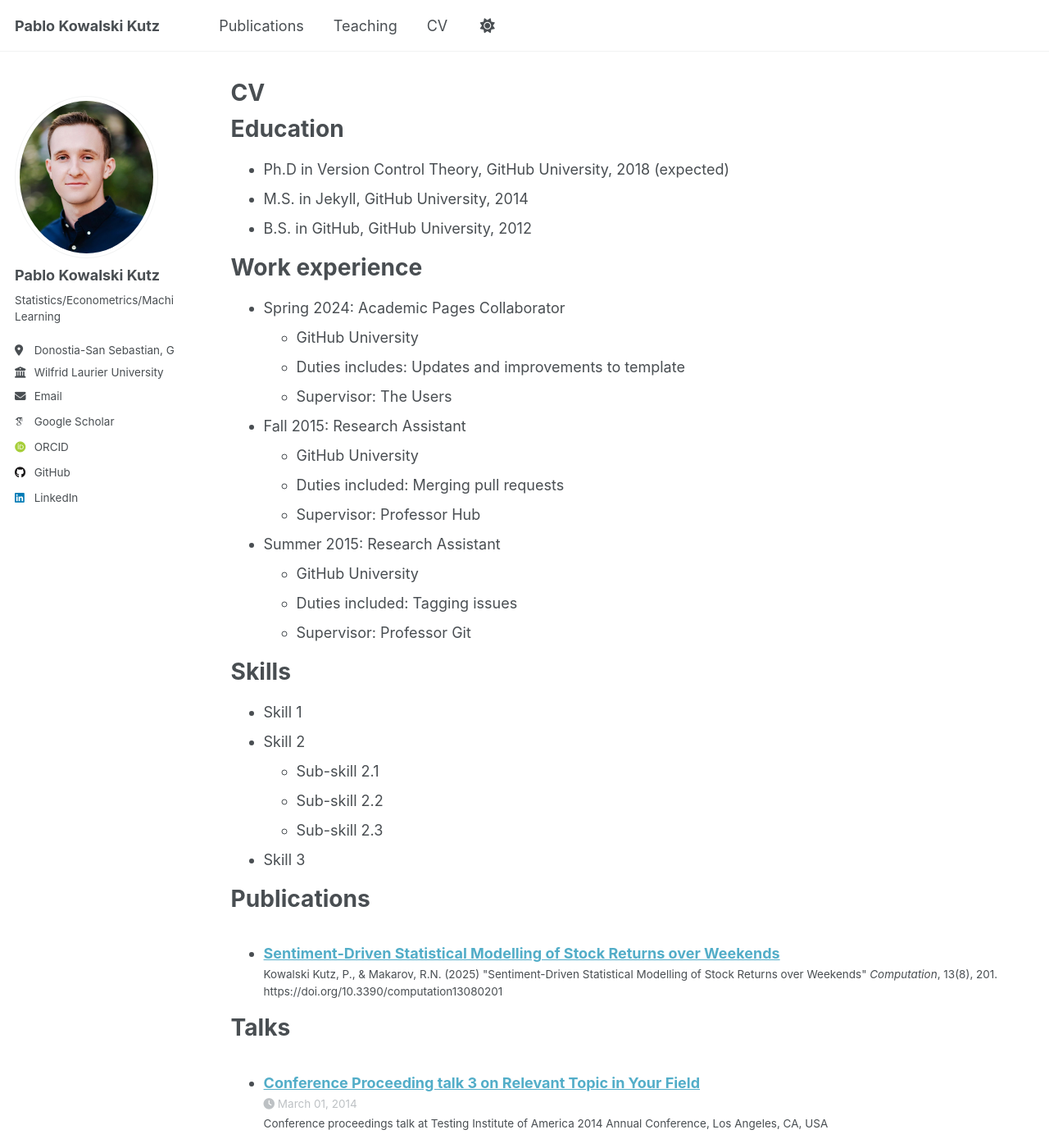
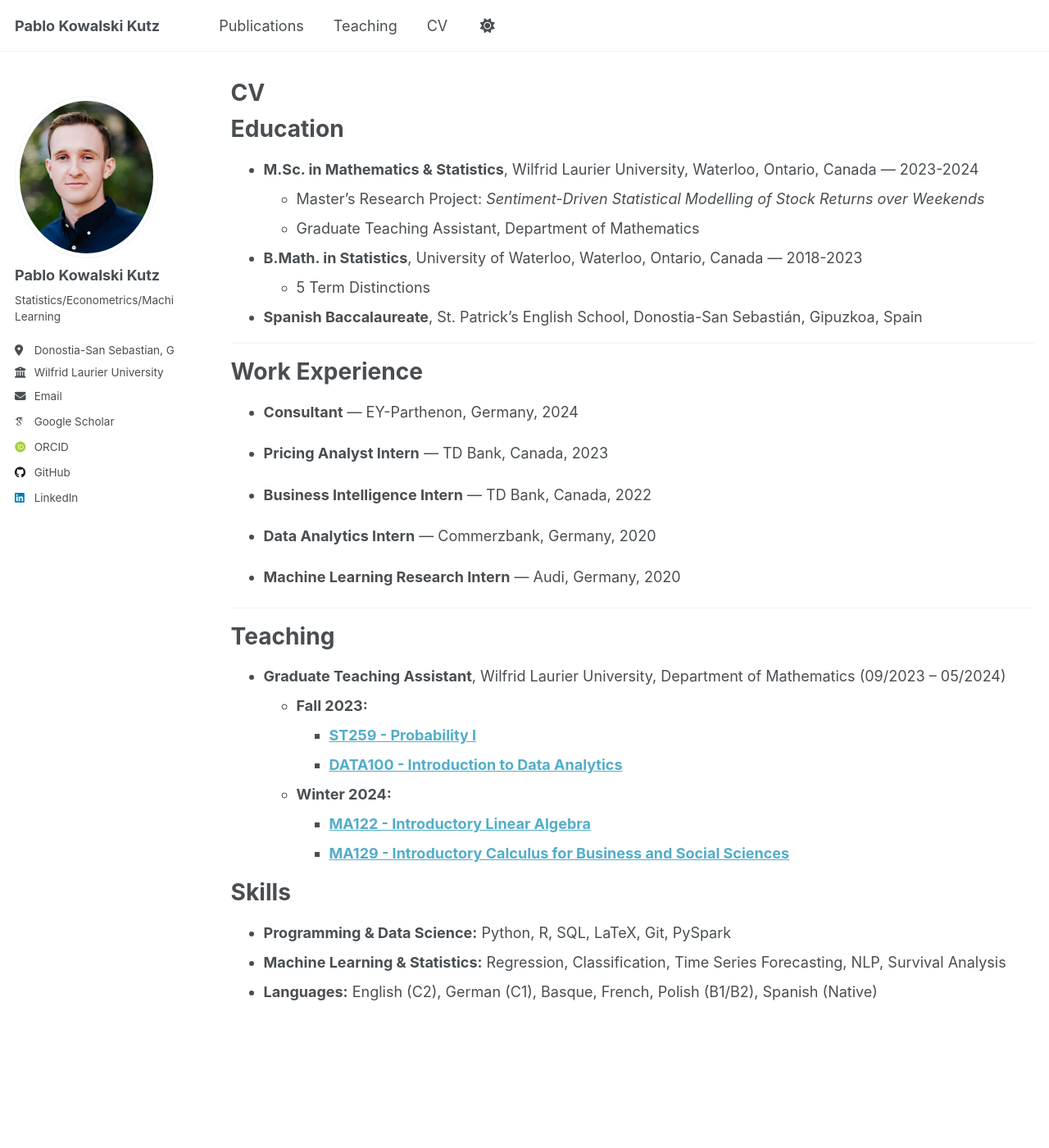
Before and after one commit to pabluski00/pabluski00.github.io, a Jekyll site: the page built from _pages/cv.md, in a window 1280 px wide and 1400 px high. Shown: the whole window at 82% size. Built offline with Jekyll 4.4.1, drawn with Linux system fonts in a browser that asks for light colours; some web fonts are replaced; a script that is not in the unit is left out; some of the changed text lies outside the part shown.

Commit message:
Update cv.md

```diff
--- a/_pages/cv.md
+++ b/_pages/cv.md
@@ -11,54 +11,46 @@ redirect_from:
 
 Education
 ======
-* Ph.D in Version Control Theory, GitHub University, 2018 (expected)
-* M.S. in Jekyll, GitHub University, 2014
-* B.S. in GitHub, GitHub University, 2012
+* **M.Sc. in Mathematics & Statistics**, Wilfrid Laurier University, Waterloo, Ontario, Canada — 2023-2024
+  * Master's Research Project: *Sentiment-Driven Statistical Modelling of Stock Returns over Weekends*
+  * Graduate Teaching Assistant, Department of Mathematics
 
-Work experience
+* **B.Math. in Statistics**, University of Waterloo, Waterloo, Ontario, Canada — 2018-2023
+  * 5 Term Distinctions
+
+* **Spanish Baccalaureate**, St. Patrick's English School, Donostia-San Sebastián, Gipuzkoa, Spain
+
+---
+
+Work Experience
 ======
-* Spring 2024: Academic Pages Collaborator
-  * GitHub University
-  * Duties includes: Updates and improvements to template
-  * Supervisor: The Users
+* **Consultant** — EY-Parthenon, Germany, 2024
 
-* Fall 2015: Research Assistant
-  * GitHub University
-  * Duties included: Merging pull requests
-  * Supervisor: Professor Hub
+* **Pricing Analyst Intern** — TD Bank, Canada, 2023
 
-* Summer 2015: Research Assistant
-  * GitHub University
-  * Duties included: Tagging issues
-  * Supervisor: Professor Git
+* **Business Intelligence Intern** — TD Bank, Canada, 2022
+
+* **Data Analytics Intern** — Commerzbank, Germany, 2020
+
+* **Machine Learning Research Intern** — Audi, Germany, 2020
+
+---
+
+
+Teaching
+======
+* **Graduate Teaching Assistant**, Wilfrid Laurier University, Department of Mathematics (09/2023 – 05/2024)
+  - **Fall 2023:**
+    - **[ST259 - Probability I](https://academic-calendar.wlu.ca/course.php?c=76585&cal=1&d=3120&s=1152&y=92)**
+    - **[DATA100 - Introduction to Data Analytics](https://academic-calendar.wlu.ca/course.php?c=60407&cal=1&d=2426&s=1000&y=83)**
+  - **Winter 2024:**
+    - **[MA122 - Introductory Linear Algebra](https://academic-calendar.wlu.ca/course.php?c=56711&cal=1&d=2243&s=966&y=81)**
+    - **[MA129 - Introductory Calculus for Business and Social Sciences](https://academic-calendar.wlu.ca/course.php?c=60343&cal=1&d=2414&s=1000&y=83)**
+
+
 
 Skills
 ======
-* Skill 1
-* Skill 2
-  * Sub-skill 2.1
-  * Sub-skill 2.2
-  * Sub-skill 2.3
-* Skill 3
-
-Publications
-======
-  <ul>{% for post in site.publications reversed %}
-    {% include archive-single-cv.html %}
-  {% endfor %}</ul>
-
-Talks
-======
-  <ul>{% for post in site.talks reversed %}
-    {% include archive-single-talk-cv.html  %}
-  {% endfor %}</ul>
-
-Teaching
-======
-  <ul>{% for post in site.teaching reversed %}
-    {% include archive-single-cv.html %}
-  {% endfor %}</ul>
-
-Service and leadership
-======
-* Currently signed in to 43 different slack teams
+* **Programming & Data Science:** Python, R, SQL, LaTeX, Git, PySpark
+* **Machine Learning & Statistics:** Regression, Classification, Time Series Forecasting, NLP, Survival Analysis
+* **Languages:** English (C2), German (C1), Basque, French, Polish (B1/B2), Spanish (Native)
```
